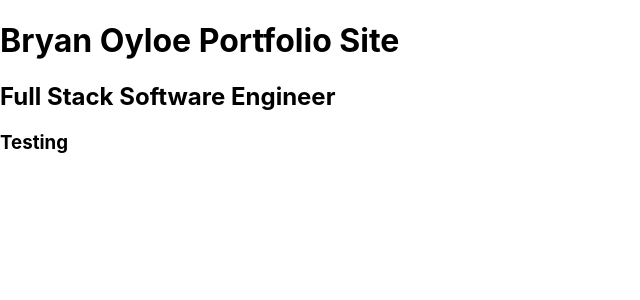
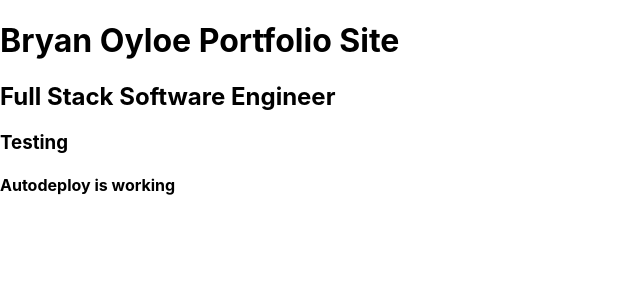
Before and after one commit to boyloe/portfolio, a React (Create React App) app: page / in a window 1280 px wide. Shown: the top 300 px of the page, without its empty margins (0-640 px from the left). Built offline with nearby package versions, Linux system fonts and the light colour scheme.

Commit message:
Test Firebase Autodeploy

```diff
--- a/src/App.tsx
+++ b/src/App.tsx
@@ -6,6 +6,7 @@ function App() {
       <h1>Bryan Oyloe Portfolio Site</h1>
       <h2>Full Stack Software Engineer</h2>
       <h3>Testing</h3>
+      <h4>Autodeploy is working</h4>
     </div>
   );
 }
```
